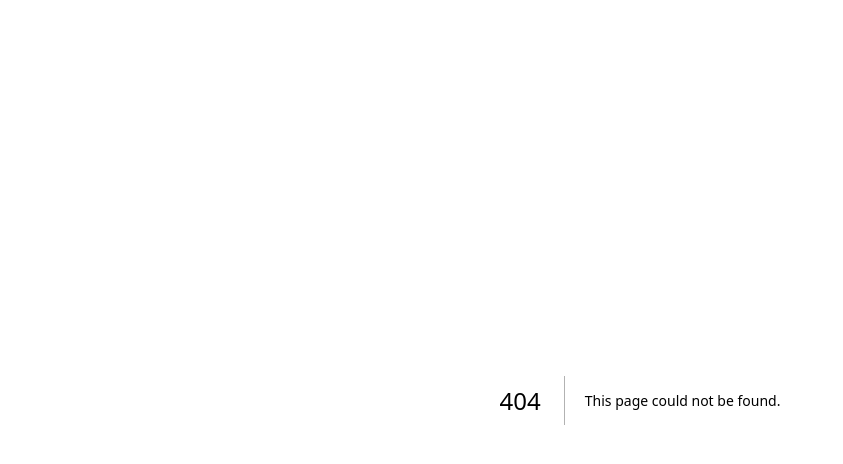
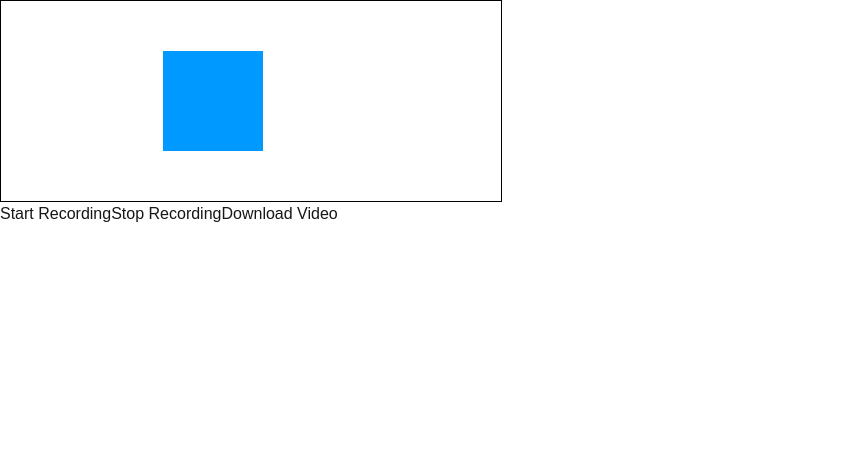
Before and after one commit to trisr/react-my-components, a Next.js app: page /canvas in a window 1280 px wide. Before the commit this address had no page. Shown: the top 464 px of the page, without its empty margins (0-843 px from the left). Built offline with nearby package versions, Linux system fonts and the light colour scheme.

Commit message:
test(canvas): testing

```diff
--- /dev/null
+++ b/src/app/canvas/page.tsx
@@ -0,0 +1,81 @@
+'use client'
+import { useRef, useEffect, useState } from 'react';
+
+const CanvasAudioRecorder = () => {
+  const canvasRef = useRef(null);
+  const [mediaRecorder, setMediaRecorder] = useState(null);
+  const [chunks, setChunks] = useState([]);
+
+  useEffect(() => {
+    // Drawing simple animation on the canvas
+    const canvas = canvasRef.current;
+    const ctx = canvas.getContext('2d');
+    let x = 0;
+    const draw = () => {
+      ctx.clearRect(0, 0, canvas.width, canvas.height);
+      ctx.fillStyle = '#0099ff';
+      ctx.fillRect(x, 50, 100, 100);
+      x += 2;
+      if (x > canvas.width) x = 0;
+      requestAnimationFrame(draw);
+    };
+    draw();
+  }, []);
+
+  const startRecording = async () => {
+    const canvas = canvasRef.current;
+    const videoStream = canvas.captureStream(30); // Capture canvas video at 30fps
+
+    // Capture audio from the microphone
+    const audioStream = await navigator.mediaDevices.getUserMedia({ audio: true });
+
+    // Combine the video and audio streams
+    const combinedStream = new MediaStream([
+      ...videoStream.getVideoTracks(),   // Canvas video stream
+      ...audioStream.getAudioTracks(),   // Audio stream
+    ]);
+
+    // Setup the MediaRecorder to record the combined stream
+    const options = { mimeType: 'video/webm; codecs=vp9' };
+    const recorder = new MediaRecorder(combinedStream, options);
+
+    // Store video chunks as they become available
+    recorder.ondataavailable = (event) => {
+      if (event.data.size > 0) {
+        setChunks((prev) => [...prev, event.data]);
+      }
+    };
+
+    recorder.start();
+    setMediaRecorder(recorder);
+  };
+
+  const stopRecording = () => {
+    mediaRecorder.stop();
+  };
+
+  const downloadVideo = () => {
+    const blob = new Blob(chunks, { type: 'video/webm' });
+    const url = URL.createObjectURL(blob);
+    const a = document.createElement('a');
+    a.style.display = 'none';
+    a.href = url;
+    a.download = 'canvas-audio-recording.webm'; // WebM format
+    document.body.appendChild(a);
+    a.click();
+    window.URL.revokeObjectURL(url);
+  };
+
+  return (
+    <div>
+      <canvas ref={canvasRef} width="500" height="200" style={{ border: '1px solid black' }}></canvas>
+      <div>
+        <button onClick={startRecording}>Start Recording</button>
+        <button onClick={stopRecording}>Stop Recording</button>
+        <button onClick={downloadVideo}>Download Video</button>
+      </div>
+    </div>
+  );
+};
+
+export default CanvasAudioRecorder;
```
